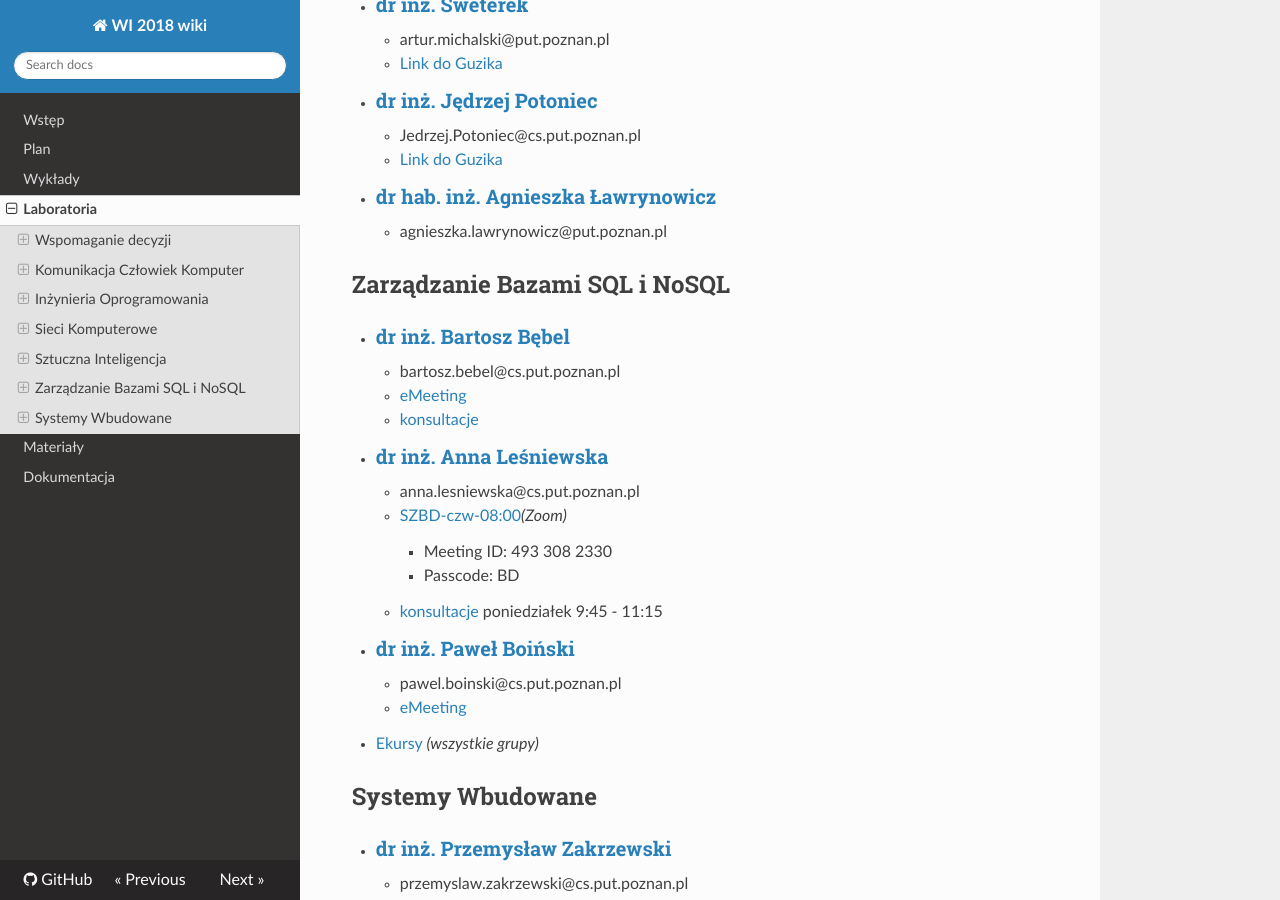
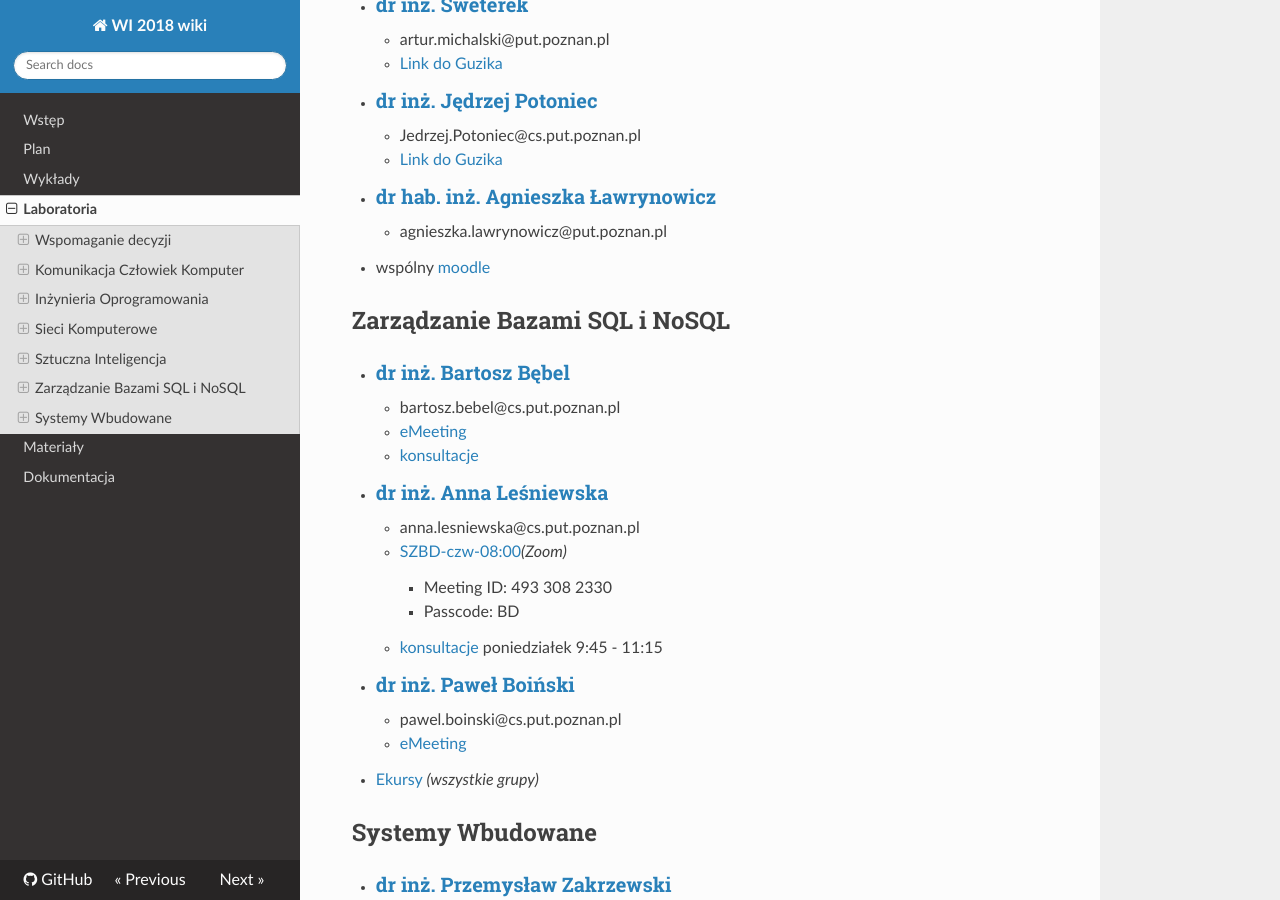
Before and after one commit to PUT-WI-18/wi18-wiki-sem5, an MkDocs documentation site: the page built from docs/laboratoria.md, in a window 1280 px wide and 900 px high, scrolled down 2128 px. Built offline with MkDocs 1.6.1, drawn with Linux system fonts in a browser that asks for light colours; nearby versions of some CDN libraries.

Commit message:
Update laboratoria.md

```diff
--- a/docs/laboratoria.md
+++ b/docs/laboratoria.md
@@ -68,6 +68,7 @@
     - [Link do Guzika](https://moodle.put.poznan.pl/mod/bigbluebuttonbn/view.php?id=120738)
 - ### [dr hab. inż. Agnieszka Ławrynowicz](http://www.cs.put.poznan.pl/si/)
     - agnieszka.lawrynowicz@put.poznan.pl
+- wspólny [moodle](https://moodle.put.poznan.pl/course/view.php?id=187)
 
 ## Zarządzanie Bazami SQL i NoSQL
 - ### [dr inż. Bartosz Bębel](http://www.cs.put.poznan.pl/bbebel)
```
